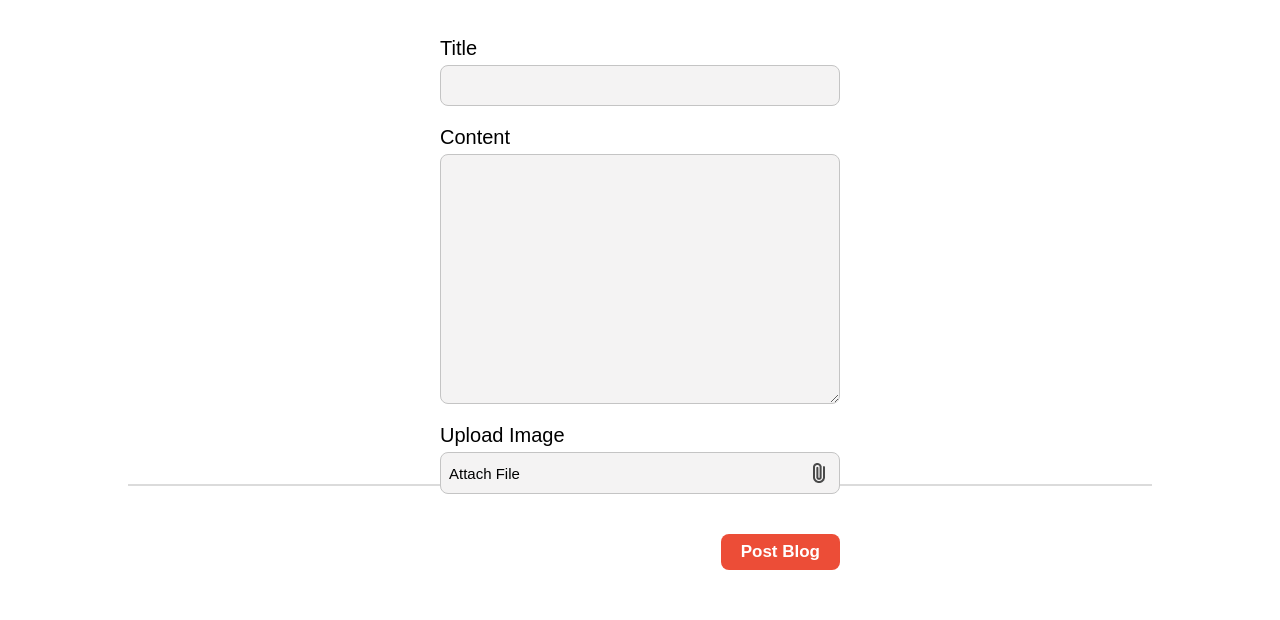
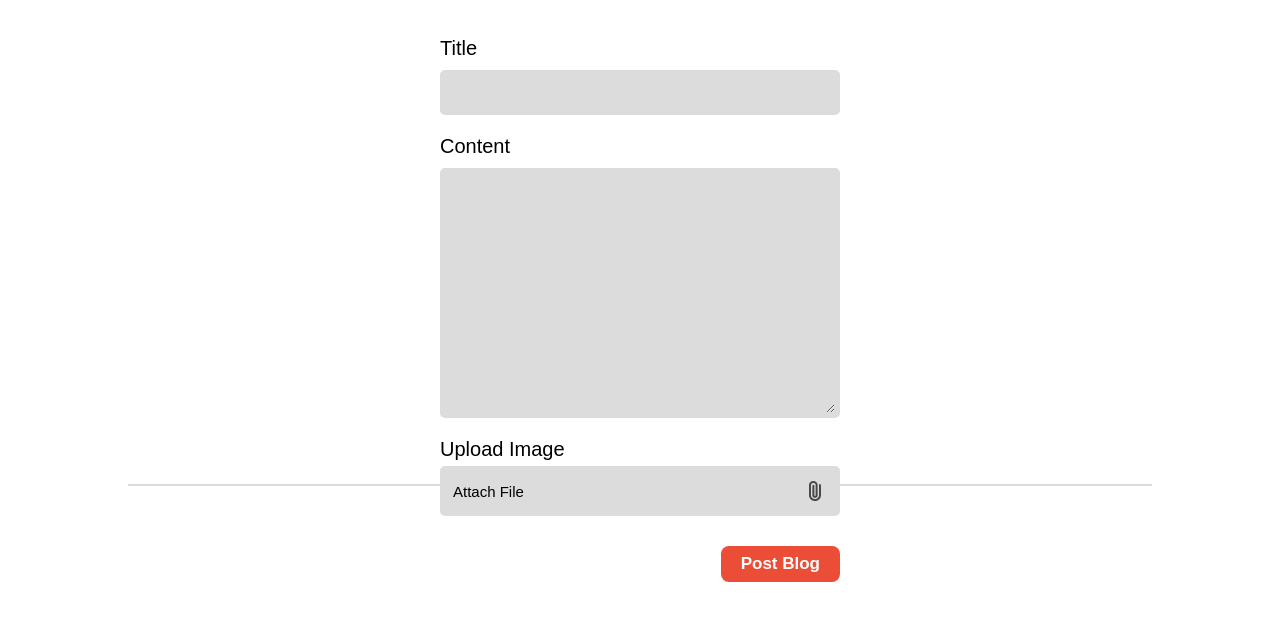
Before and after one commit to Deanwp/personal-web-B30, a plain HTML site: page blog.html in a window 1280 px wide. Shown: the part 196-816 px from the top of the page. Drawn offline with Linux system fonts and the light colour scheme.

Commit message:
fixstyle

```diff
--- a/style.css
+++ b/style.css
@@ -152,7 +152,7 @@ nav .right {
     border-radius: 30%;
 }
 
-/* File Contack Form */
+/* File ContacT Form */
 form {
     width: 400px;
     margin: 50px auto;
@@ -246,15 +246,13 @@ body div button {
   .blog-form form input,
   textarea,
   select {
+    border: 5px solid gainsboro;
     width: 100%;
-    font-size: 20px;
-    font-weight: 400;
-    padding: 8px;
-    margin-top: 5px;
+    background-color: gainsboro;
+    border-radius: 5px;
+    padding: 10px;
+    margin-top: 10px;
     margin-bottom: 20px;
-    background: #f4f3f3;
-    border: 1px solid #c4c4c4;
-    border-radius: 8px;
   }
 
   .blog-form form textarea {
@@ -262,15 +260,16 @@ body div button {
   }
 
   .blog-form form .input-blog-image-group {
+    border: 5px solid gainsboro;
     width: 100%;
+    background-color: gainsboro;
+    border-radius: 5px;
+    padding: 10px;
     font-size: 20px;
     font-weight: 400;
     padding: 8px;
     margin-top: 5px;
     margin-bottom: 20px;
-    background: #f4f3f3;
-    border: 1px solid #c4c4c4;
-    border-radius: 8px;
     cursor: pointer;
   }
 
@@ -290,7 +289,7 @@ body div button {
   }
 
   .blog-form form button {
-    margin-top: 20px;
+    margin-top: 10px;
     padding: 8px 20px;
     font-size: 17px;
     background: #ec4d37;
```
